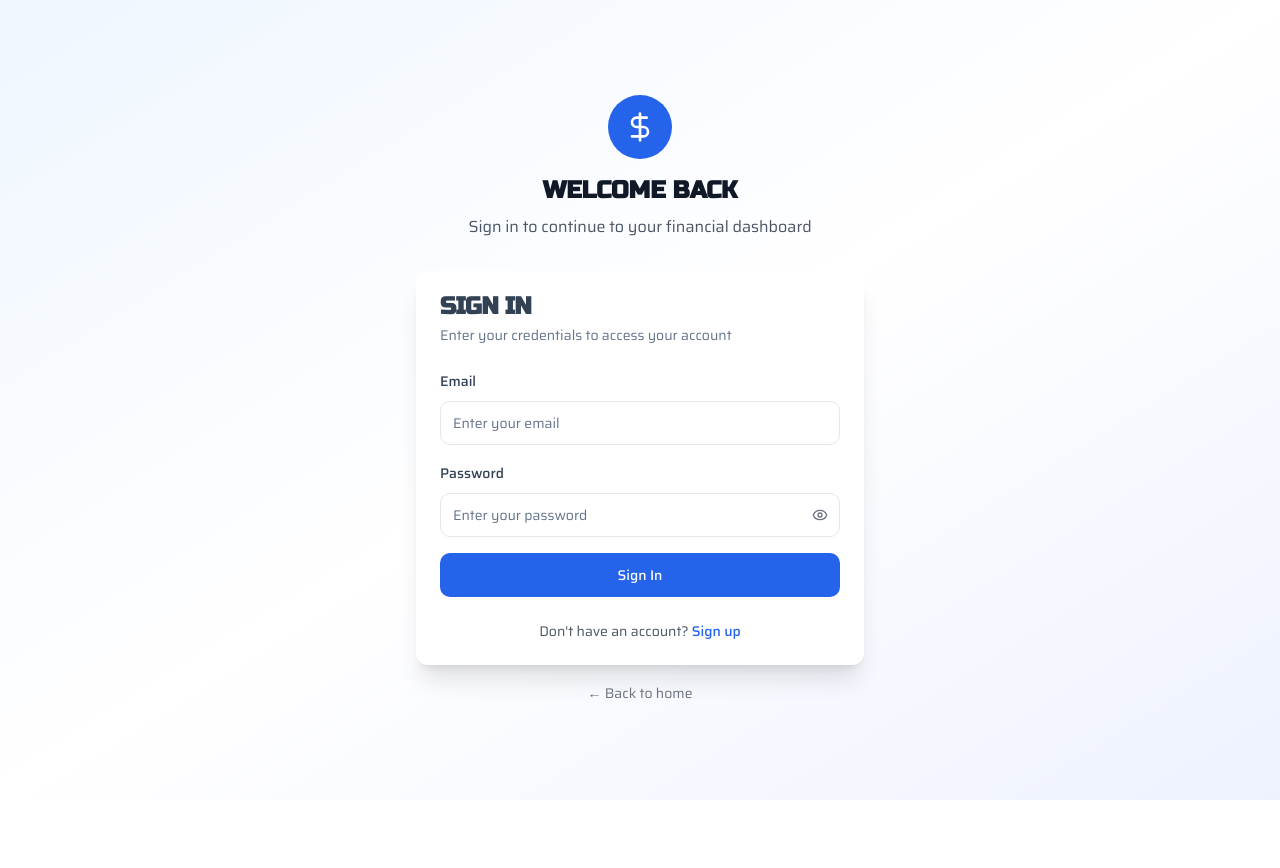
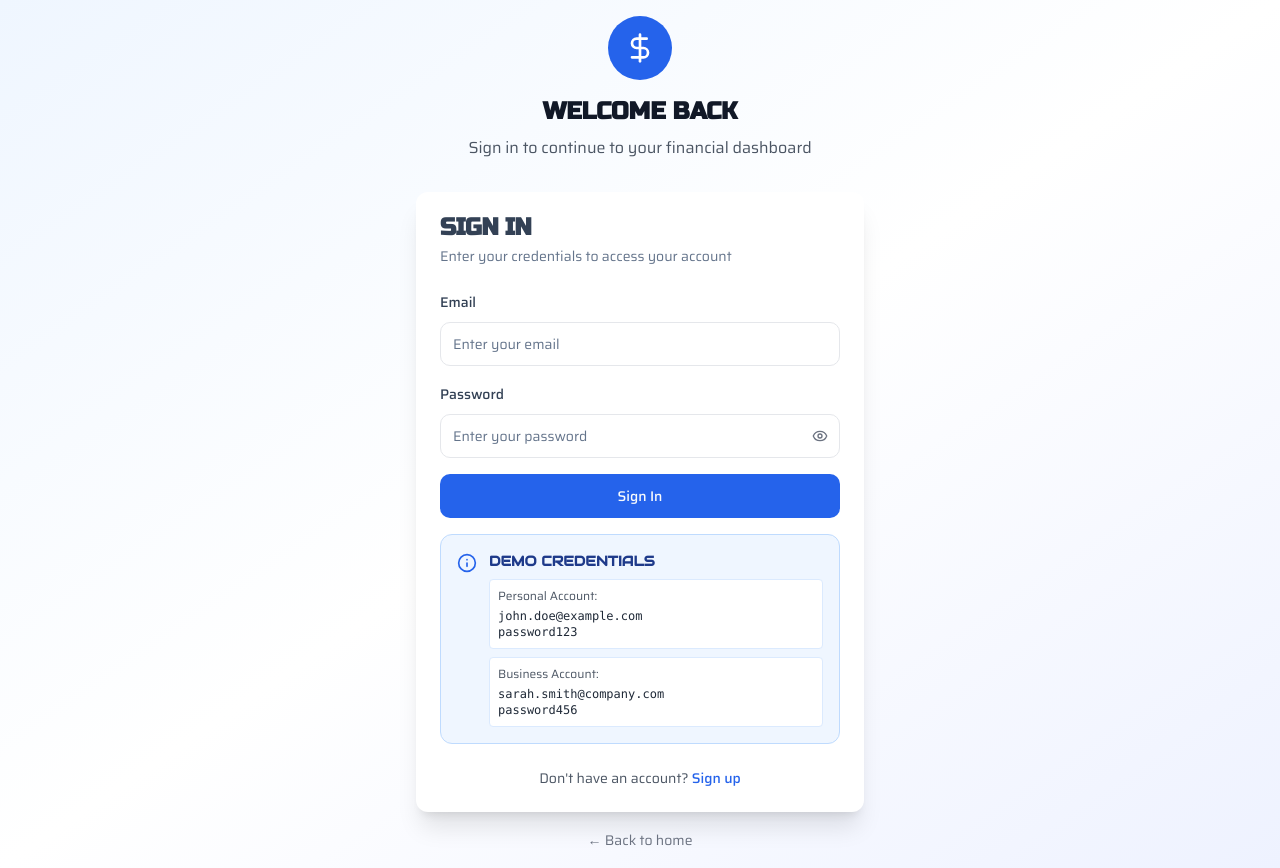
Before and after one commit to baller70/CFObusinesscompany, a Next.js app in the folder app/: page /auth/signin in a window 1280 px wide. Before the commit the page ends 800 px from the top, so only its background shows below. Built offline with nearby package versions, Linux system fonts and the light colour scheme; no server answers.

Commit message:
Add demo credentials to sign-in page

```diff
--- a/app/app/auth/signin/page.tsx
+++ b/app/app/auth/signin/page.tsx
@@ -10,7 +10,7 @@ import { Input } from '@/components/ui/input'
 import { Card, CardContent, CardDescription, CardHeader, CardTitle } from '@/components/ui/card'
 import { Label } from '@/components/ui/label'
 import { Alert, AlertDescription } from '@/components/ui/alert'
-import { DollarSign, Loader2, Eye, EyeOff } from 'lucide-react'
+import { DollarSign, Loader2, Eye, EyeOff, Info } from 'lucide-react'
 import { toast } from 'sonner'
 
 export default function SignInPage() {
@@ -124,6 +124,28 @@ export default function SignInPage() {
                   'Sign In'
                 )}
               </Button>
+
+              {/* Demo Credentials Info */}
+              <div className="mt-4 p-4 bg-blue-50 border border-blue-200 rounded-lg">
+                <div className="flex items-start gap-3">
+                  <Info className="h-5 w-5 text-blue-600 mt-0.5 flex-shrink-0" />
+                  <div className="flex-1">
+                    <h4 className="text-sm font-semibold text-blue-900 mb-2">Demo Credentials</h4>
+                    <div className="space-y-2 text-sm">
+                      <div className="bg-white p-2 rounded border border-blue-100">
+                        <p className="text-gray-600 text-xs mb-1">Personal Account:</p>
+                        <p className="font-mono text-xs text-gray-800">john.doe@example.com</p>
+                        <p className="font-mono text-xs text-gray-800">password123</p>
+                      </div>
+                      <div className="bg-white p-2 rounded border border-blue-100">
+                        <p className="text-gray-600 text-xs mb-1">Business Account:</p>
+                        <p className="font-mono text-xs text-gray-800">sarah.smith@company.com</p>
+                        <p className="font-mono text-xs text-gray-800">password456</p>
+                      </div>
+                    </div>
+                  </div>
+                </div>
+              </div>
             </form>
 
             <div className="mt-6 text-center">
```
Also changed, not shown: 1 other file (tests, documents, lock files or other folders).
